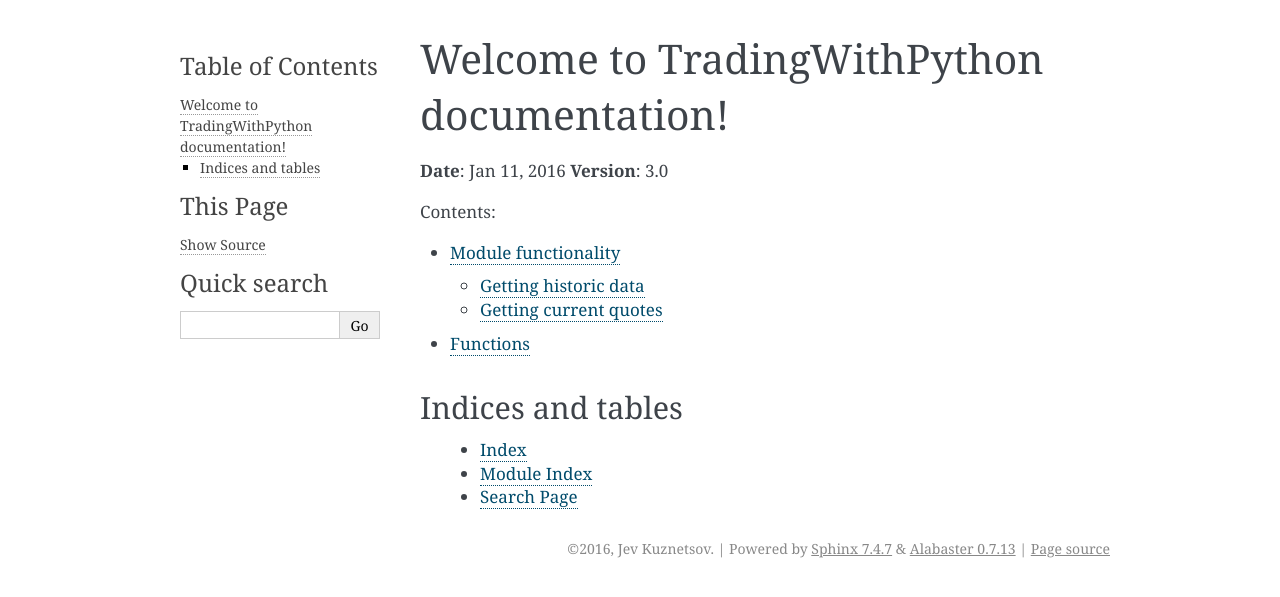
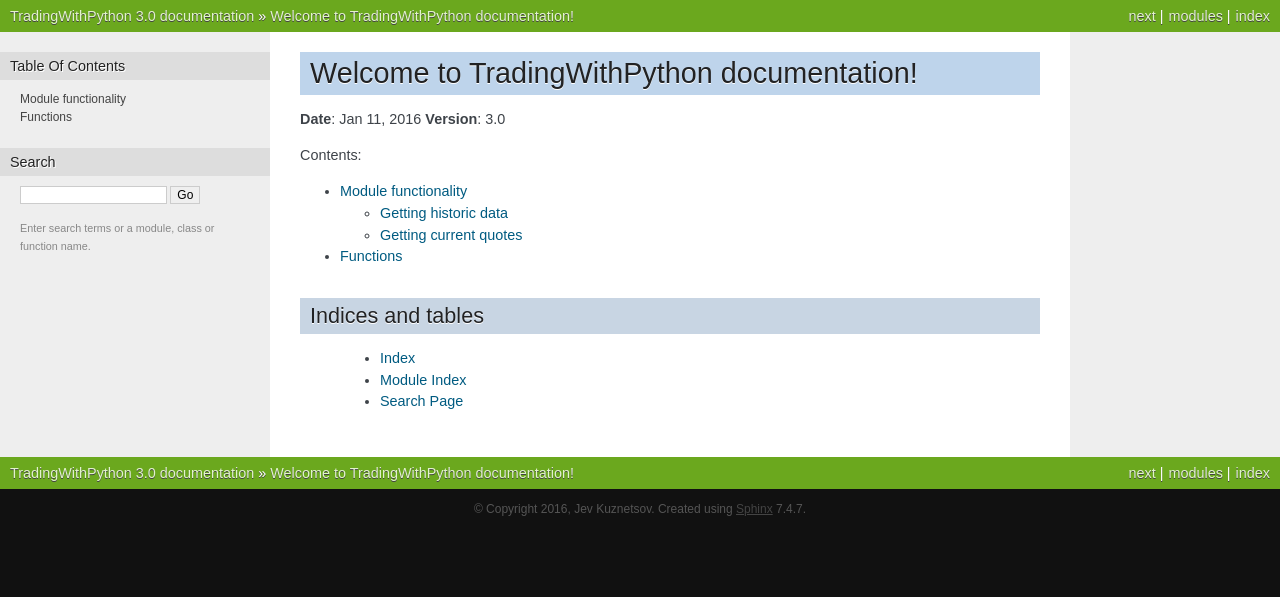
Before and after one commit to sjev/trading-with-python, a Sphinx documentation site: the page built from doc/index.rst, in a window 1280 px wide. Shown: the top 597 px of the page. Built offline with Sphinx 7.4.7, drawn with Linux system fonts in a browser that asks for light colours.

Commit message:
cleaned up yf docs, changed theme

```diff
--- a/doc/conf.py
+++ b/doc/conf.py
@@ -116,7 +116,7 @@
 
 # The theme to use for HTML and HTML Help pages.  See the documentation for
 # a list of builtin themes.
-html_theme = 'alabaster'
+html_theme = 'nature_with_gtoc'
 
 # Theme options are theme-specific and customize the look and feel of a theme
 # further.  For a list of options available for each theme, see the
@@ -124,7 +124,7 @@
 #html_theme_options = {}
 
 # Add any paths that contain custom themes here, relative to this directory.
-#html_theme_path = []
+html_theme_path = ['themes']
 
 # The name for this set of Sphinx documents.  If None, it defaults to
 # "<project> v<release> documentation".
--- /dev/null
+++ b/doc/themes/nature_with_gtoc/layout.html
@@ -0,0 +1,63 @@
+{#
+
+Subset of agogo theme
+agogo/layout.html
+
+Sphinx layout template for the agogo theme, originally written
+by Andi Albrecht.
+
+:copyright: Copyright 2007-2011 by the Sphinx team, see AUTHORS.
+:license: BSD, see LICENSE for details.
+#}
+{% extends "basic/layout.html" %}
+
+{%- block content %}
+<div class="content-wrapper">
+    <div class="content">
+        <div class="document">
+            <div class="sphinxsidebar">
+                {%- block sidebar1 %}
+                {%- block sidebartoc %}
+                <h3>{{ _('Table Of Contents') }}</h3>
+                {{ toctree() }}
+                {%- endblock %}
+                {%- block sidebarsearch %}
+                <h3 style="margin-top: 1.5em;">{{ _('Search') }}</h3>
+
+                <form class="search" action="{{ pathto('search') }}" method="get">
+                    <input type="text" name="q" size="18"/>
+                    <input type="submit" value="{{ _('Go') }}"/>
+                    <input type="hidden" name="check_keywords" value="yes"/>
+                    <input type="hidden" name="area" value="default"/>
+                </form>
+                <p class="searchtip" style="font-size: 90%">
+                    {{ _('Enter search terms or a module, class or function name.') }}
+                </p>
+
+            </div>
+            {%- endblock %}
+            {# possible location for sidebar #} {% endblock %}
+
+
+            {%- block document %}
+            <div class="documentwrapper">
+                {%- if render_sidebar %}
+                <div class="bodywrapper">
+                    {%- endif %}
+                    <div class="body">
+                        {% block body %} {% endblock %}
+                    </div>
+                    {%- if render_sidebar %}
+                </div>
+                {%- endif %}
+            </div>
+            {%- endblock %}
+
+            {%- block sidebar2 %}
+
+            {% endblock %}
+            <div class="clearer"></div>
+        </div>
+    </div>
+</div>
+{%- endblock %}
--- /dev/null
+++ b/doc/themes/nature_with_gtoc/static/nature.css_t
@@ -0,0 +1,323 @@
+/*
+ * nature.css_t
+ * ~~~~~~~~~~~~
+ *
+ * Sphinx stylesheet -- nature theme.
+ *
+ * :copyright: Copyright 2007-2011 by the Sphinx team, see AUTHORS.
+ * :license: BSD, see LICENSE for details.
+ *
+ */
+
+@import url("basic.css");
+
+/* -- page layout ----------------------------------------------------------- */
+
+body {
+    font-family: Arial, sans-serif;
+    font-size: 100%;
+    background-color: #111;
+    color: #555;
+    margin: 0;
+    padding: 0;
+}
+
+
+div.documentwrapper {
+  width:  100%;
+}
+
+div.bodywrapper {
+/* ugly hack, probably not attractive with other font size for re*/
+    margin: 0 0 0 {{ theme_sidebarwidth|toint}}px;
+    min-width: 540px;
+    max-width: 800px;
+}
+
+
+hr {
+    border: 1px solid #B1B4B6;
+}
+
+div.document {
+    background-color: #eee;
+}
+
+div.body {
+    background-color: #ffffff;
+    color: #3E4349;
+    padding: 0 30px 30px 30px;
+    font-size: 0.9em;
+}
+
+div.footer {
+    color: #555;
+    width: 100%;
+    padding: 13px 0;
+    text-align: center;
+    font-size: 75%;
+}
+
+div.footer a {
+    color: #444;
+    text-decoration: underline;
+}
+
+div.related {
+    background-color: #6BA81E;
+    line-height: 32px;
+    color: #fff;
+    text-shadow: 0px 1px 0 #444;
+    font-size: 0.9em;
+}
+
+div.related a {
+    color: #E2F3CC;
+}
+
+div.sphinxsidebar {
+  font-size: 0.75em;
+  line-height: 1.5em;
+  width: {{ theme_sidebarwidth|toint }}px;
+  margin: 0 ;
+  float: left;
+
+  background-color: #eee;
+}
+/*
+div.sphinxsidebarwrapper{
+    padding: 20px 0;
+}
+*/
+div.sphinxsidebar h3,
+div.sphinxsidebar h4 {
+    font-family: Arial, sans-serif;
+    color: #222;
+    font-size: 1.2em;
+    font-weight: normal;
+    margin: 20px 0 0 0;
+    padding: 5px 10px;
+    background-color: #ddd;
+    text-shadow: 1px 1px 0 white
+}
+
+div.sphinxsidebar h4{
+    font-size: 1.1em;
+}
+
+div.sphinxsidebar h3 a {
+    color: #444;
+}
+
+
+div.sphinxsidebar p {
+    color: #888;
+/* padding: 5px 20px;*/
+}
+
+div.sphinxsidebar p.searchtip {
+    color: #888;
+  padding: 5px 20px;
+}
+
+
+div.sphinxsidebar p.topless {
+}
+
+div.sphinxsidebar ul {
+    margin: 10px 20px;
+    padding: 0;
+    color: #000;
+}
+
+div.sphinxsidebar a {
+    color: #444;
+}
+
+div.sphinxsidebar input {
+    border: 1px solid #ccc;
+    font-family: sans-serif;
+    font-size: 1em;
+}
+
+div.sphinxsidebar input[type=text]{
+    margin-left: 20px;
+}
+
+/* -- body styles ----------------------------------------------------------- */
+
+a {
+    color: #005B81;
+    text-decoration: none;
+}
+
+a:hover {
+    color: #E32E00;
+    text-decoration: underline;
+}
+
+div.body h1,
+div.body h2,
+div.body h3,
+div.body h4,
+div.body h5,
+div.body h6 {
+    font-family: Arial, sans-serif;
+    background-color: #BED4EB;
+    font-weight: normal;
+    color: #212224;
+    margin: 30px 0px 10px 0px;
+    padding: 5px 0 5px 10px;
+    text-shadow: 0px 1px 0 white
+}
+
+div.body h1 { border-top: 20px solid white; margin-top: 0; font-size: 200%; }
+div.body h2 { font-size: 150%; background-color: #C8D5E3; }
+div.body h3 { font-size: 120%; background-color: #D8DEE3; }
+div.body h4 { font-size: 110%; background-color: #D8DEE3; }
+div.body h5 { font-size: 100%; background-color: #D8DEE3; }
+div.body h6 { font-size: 100%; background-color: #D8DEE3; }
+
+p.rubric {
+    border-bottom: 1px solid rgb(201, 201, 201);
+}
+
+a.headerlink {
+    color: #c60f0f;
+    font-size: 0.8em;
+    padding: 0 4px 0 4px;
+    text-decoration: none;
+}
+
+a.headerlink:hover {
+    background-color: #c60f0f;
+    color: white;
+}
+
+div.body p, div.body dd, div.body li {
+    line-height: 1.5em;
+}
+
+div.admonition p.admonition-title + p {
+    display: inline;
+}
+
+div.highlight{
+    background-color: white;
+}
+
+div.note {
+    background-color: #eee;
+    border: 1px solid #ccc;
+}
+
+div.seealso {
+    background-color: #ffc;
+    border: 1px solid #ff6;
+}
+
+div.topic {
+    background-color: #eee;
+}
+
+div.warning {
+    background-color: #ffe4e4;
+    border: 1px solid #f66;
+}
+
+p.admonition-title {
+    display: inline;
+}
+
+p.admonition-title:after {
+    content: ":";
+}
+
+pre {
+    padding: 10px;
+    background-color: rgb(250,250,250);
+    color: #222;
+    line-height: 1.2em;
+    border: 1px solid rgb(201,201,201);
+    font-size: 1.1em;
+    margin: 1.5em 0 1.5em 0;
+    -webkit-box-shadow: 1px 1px 1px #d8d8d8;
+    -moz-box-shadow: 1px 1px 1px #d8d8d8;
+}
+
+tt {
+    background-color: #ecf0f3;
+    color: #222;
+    /* padding: 1px 2px; */
+    font-size: 1.1em;
+    font-family: monospace;
+}
+
+.viewcode-back {
+    font-family: Arial, sans-serif;
+}
+
+div.viewcode-block:target {
+    background-color: #f4debf;
+    border-top: 1px solid #ac9;
+    border-bottom: 1px solid #ac9;
+}
+
+
+/**
+ * Styling for field lists
+ */
+
+ /* grey highlighting of 'parameter' and 'returns' field */
+table.field-list {
+    border-collapse: separate;
+    border-spacing: 10px;
+    margin-left: 1px;
+    /* border-left: 5px solid rgb(238, 238, 238) !important; */
+}
+
+table.field-list th.field-name {
+    /* display: inline-block; */
+    padding: 1px 8px 1px 5px;
+    white-space: nowrap;
+    background-color: rgb(238, 238, 238);
+}
+
+/* italic font for parameter types */
+table.field-list td.field-body > p {
+    font-style: italic;
+}
+
+table.field-list td.field-body > p > strong {
+    font-style: normal;
+}
+
+/* reduced space around parameter description */
+td.field-body blockquote {
+    border-left: none;
+    margin: 0em 0em 0.3em;
+    padding-left: 30px;
+}
+
+.rendered_html table {
+    margin-left: auto;
+    margin-right: auto;
+    border-right: 1px solid #cbcbcb;
+    border-bottom: 1px solid #cbcbcb;
+}
+
+.rendered_html td, th {
+    border-left: 1px solid #cbcbcb;
+    border-top: 1px solid #cbcbcb;
+    margin: 0;
+    padding: 0.5em .75em;
+}
+
+/**
+ * See also
+ */
+
+div.seealso dd {
+    margin-top: 0;
+    margin-bottom: 0;
+}
--- /dev/null
+++ b/doc/themes/nature_with_gtoc/theme.conf
@@ -0,0 +1,7 @@
+[theme]
+inherit = basic
+stylesheet = nature.css
+pygments_style = tango
+
+[options]
+sidebarwidth = 270
```
Also changed, not shown: doc/yahooFinance.rst (+7 -5 lines), 1 other file.
